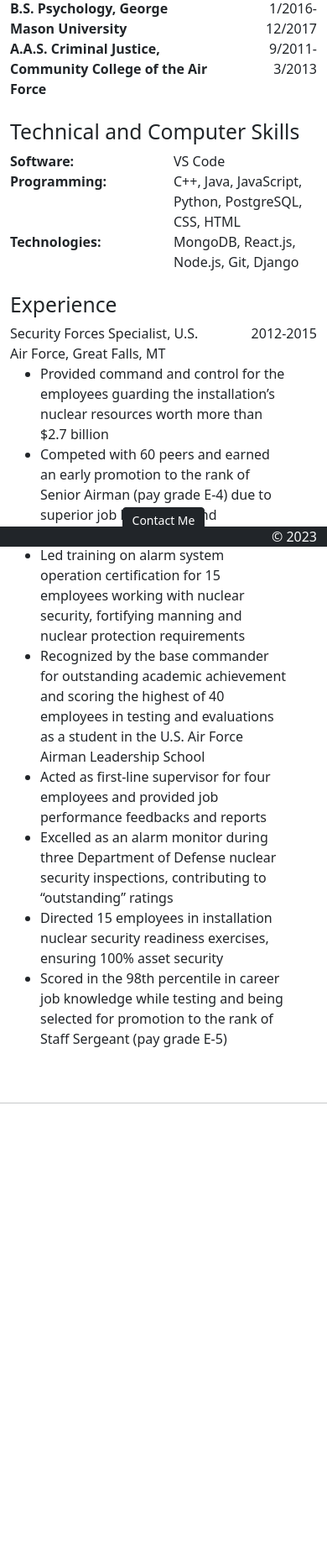
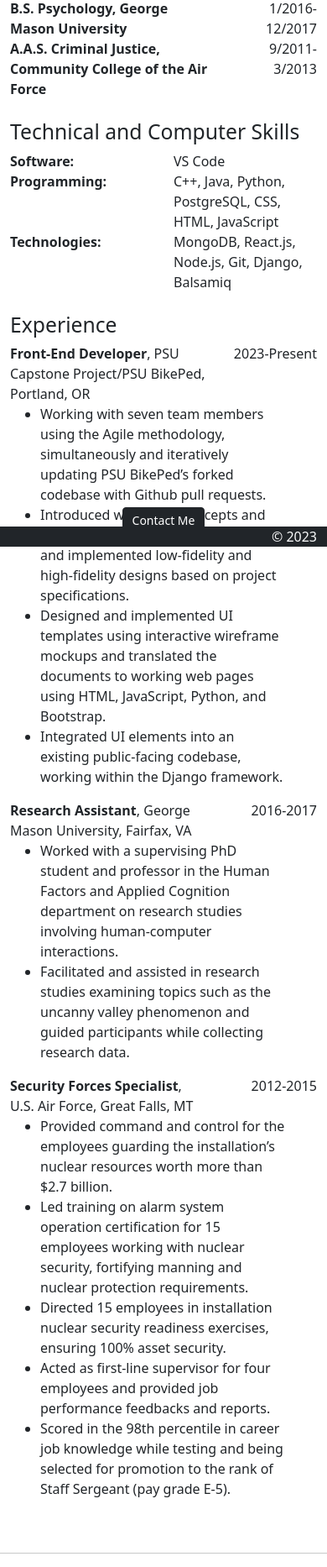
Before and after one commit to awong-pdx/personal-website, a Django app: page /previous-work/ in a window 390 px wide. Shown: the part 193-2059 px from the top of the page at 84% size. Before the commit the page ends 1507 px from the top, so only its background shows below. Run offline with Django 4.2, Linux system fonts and the light colour scheme.

Commit message:
Updated prev work and projects
Changed mobile formatting for projects,
Updated previous work

```diff
--- a/website/templates/website/previous-work.html
+++ b/website/templates/website/previous-work.html
@@ -45,20 +45,67 @@ Previous Work
     </div>
     <div class="row">
         <div class="col fw-bold">Programming:</div>
-        <div class="col">C++, Java, JavaScript, Python, PostgreSQL, CSS, HTML</div>
+        <div class="col">C++, Java, Python, PostgreSQL, CSS, HTML, JavaScript</div>
     </div>
     <div class="row">
         <div class="col fw-bold">Technologies:</div>
-        <div class="col">MongoDB, React.js, Node.js, Git, Django</div>
+        <div class="col">MongoDB, React.js, Node.js, Git, Django, Balsamiq</div>
     </div>
 </div>
 <div class="container">
     <div class="row">
         <h2>Experience</h2>
     </div>
+     <div class="row">
+        <div class="col-8">
+            <span class="fw-bold">Front-End Developer</span>, PSU Capstone Project/PSU BikePed, Portland, OR
+        </div>
+        <div class="col-4 text-end">
+            2023-Present
+        </div>
+    </div>
+    <div class="row">
+        <ul class="column px-5">
+            <li>
+                Working with seven team members using the Agile methodology, simultaneously and iteratively
+                updating PSU BikePed’s forked codebase with Github pull requests.
+            </li>
+            <li>
+                Introduced wireframe concepts and technologies to the front-end team and implemented low-fidelity
+                and high-fidelity designs based on project specifications.
+            </li>
+            <li>
+                Designed and implemented UI templates using interactive wireframe mockups and translated the
+                documents to working web pages using HTML, JavaScript, Python, and Bootstrap.
+            </li>
+            <li>
+                Integrated UI elements into an existing public-facing codebase, working within the Django framework.
+            </li>
+        </ul>
+    </div>
+   <div class="row">
+        <div class="col-8">
+            <span class="fw-bold">Research Assistant</span>, George Mason University, Fairfax, VA
+        </div>
+        <div class="col-4 text-end">
+            2016-2017
+        </div>
+    </div>
+    <div class="row">
+        <ul class="column px-5">
+            <li>
+                Worked with a supervising PhD student and professor in the Human Factors and Applied
+                Cognition department on research studies involving human-computer interactions.
+            </li>
+            <li>
+                Facilitated and assisted in research studies examining topics such as the uncanny valley
+                phenomenon and guided participants while collecting research data.
+            </li>
+        </ul>
+    </div>
     <div class="row">
         <div class="col-8">
-            Security Forces Specialist, U.S. Air Force, Great Falls, MT
+            <span class="fw-bold">Security Forces Specialist</span>, U.S. Air Force, Great Falls, MT
         </div>
         <div class="col-4 text-end">
             2012-2015
@@ -68,33 +115,21 @@ Previous Work
         <ul class="column px-5">
             <li>
                 Provided command and control for the employees guarding the installation’s nuclear resources worth more
-                than $2.7 billion
-            </li>
-            <li>
-                Competed with 60 peers and earned an early promotion to the rank of Senior Airman (pay grade E-4) due to
-                superior job knowledge and performance
+                than $2.7 billion.
             </li>
             <li>
                 Led training on alarm system operation certification for 15 employees working with nuclear security,
-                fortifying manning and nuclear protection requirements
+                fortifying manning and nuclear protection requirements.
             </li>
             <li>
-                Recognized by the base commander for outstanding academic achievement and scoring the highest of 40
-                employees in testing and evaluations as a student in the U.S. Air Force Airman Leadership School
+                Directed 15 employees in installation nuclear security readiness exercises, ensuring 100% asset security.
             </li>
             <li>
-                Acted as first-line supervisor for four employees and provided job performance feedbacks and reports
-            </li>
-            <li>
-                Excelled as an alarm monitor during three Department of Defense nuclear security inspections,
-                contributing to “outstanding” ratings
-            </li>
-            <li>
-                Directed 15 employees in installation nuclear security readiness exercises, ensuring 100% asset security
+                Acted as first-line supervisor for four employees and provided job performance feedbacks and reports.
             </li>
             <li>
                 Scored in the 98th percentile in career job knowledge while testing and being selected for promotion to
-                the rank of Staff Sergeant (pay grade E-5)
+                the rank of Staff Sergeant (pay grade E-5).
             </li>
         </ul>
     </div>
```
Also changed, not shown: website/templates/website/projects.html (+4 -4 lines), 1 other file.
